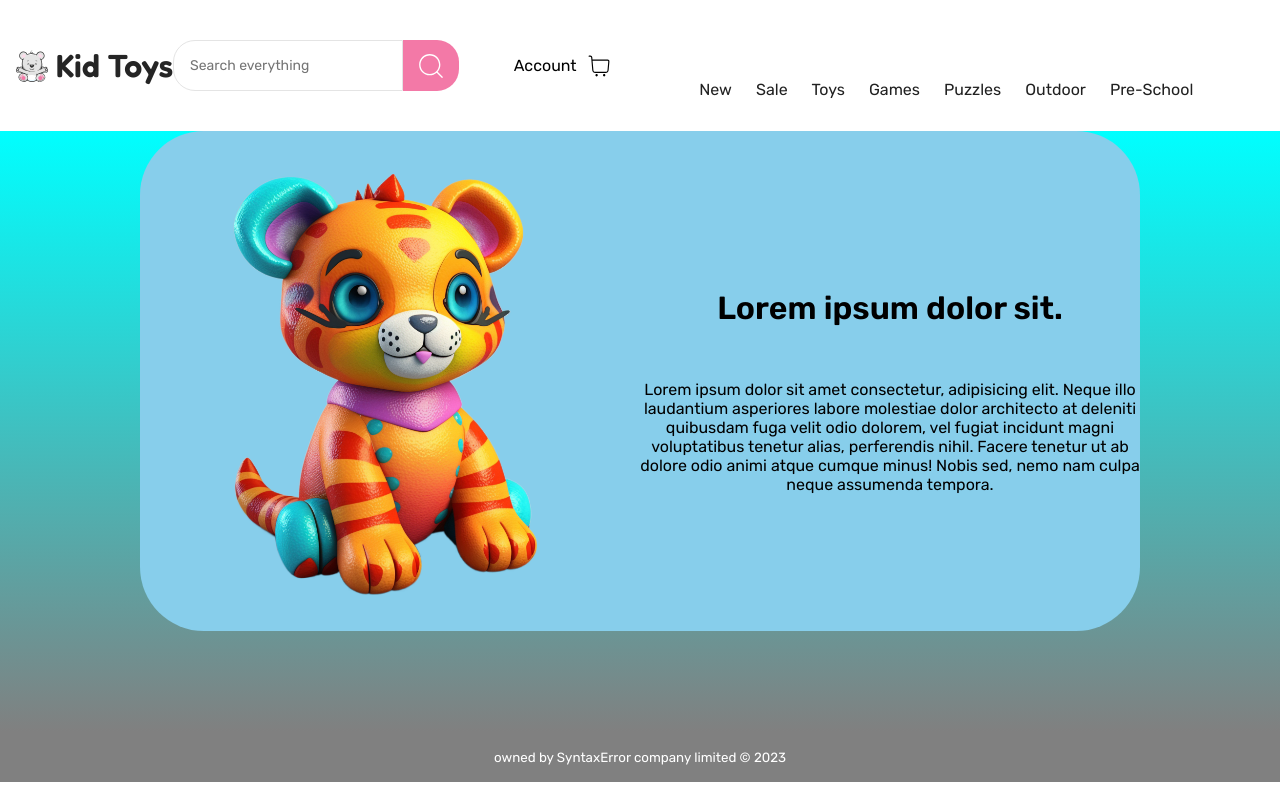
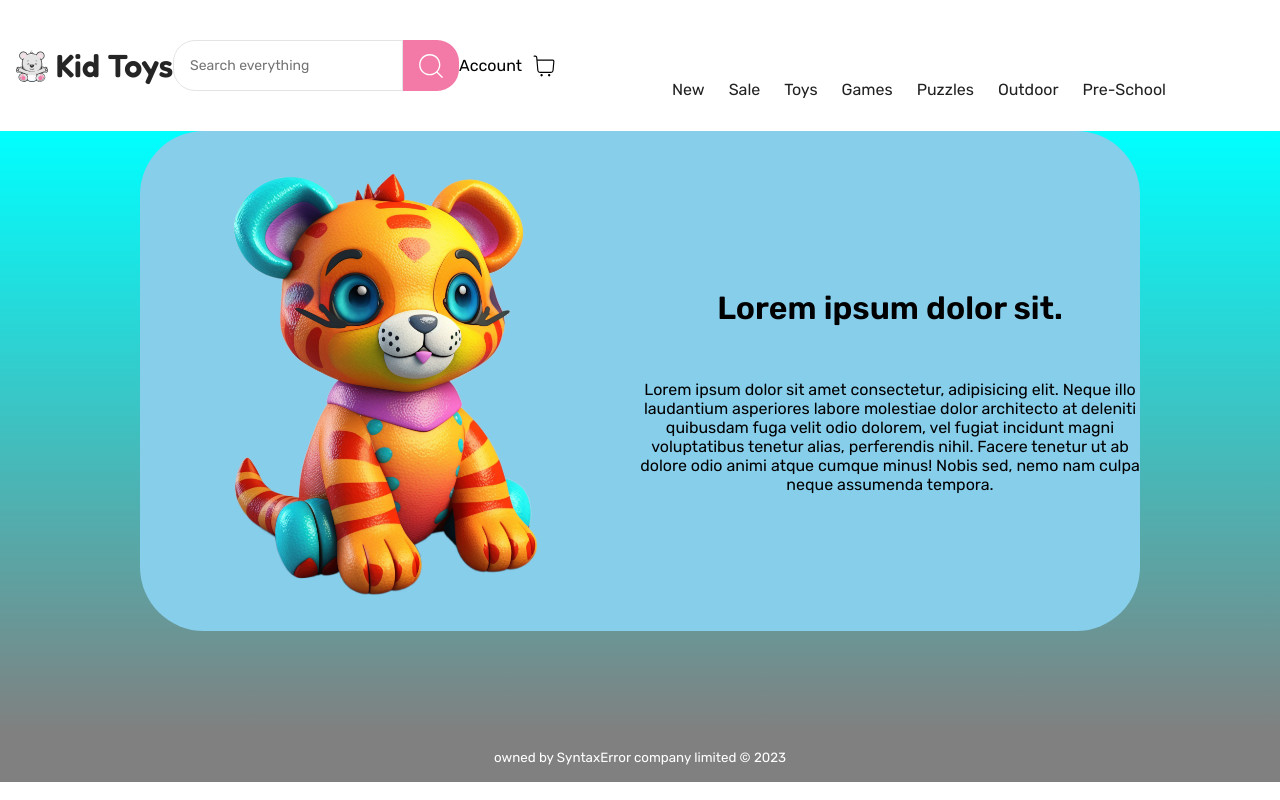
Before and after one commit to z0bla/kid-toys-webapp, a React (Create React App) app: page / in a window 1280 px wide. Built offline with nearby package versions, Linux system fonts and the light colour scheme.

Commit message:
Adjust site actions for bigger screens

```diff
--- a/src/components/SiteActions/SiteActions.module.css
+++ b/src/components/SiteActions/SiteActions.module.css
@@ -26,6 +26,10 @@
 }
 
 @media screen and (min-width: 40rem) {
+  .siteActions {
+    margin-left: 0;
+  }
+
   .siteActions a {
     font-size: 1rem;
   }
```
